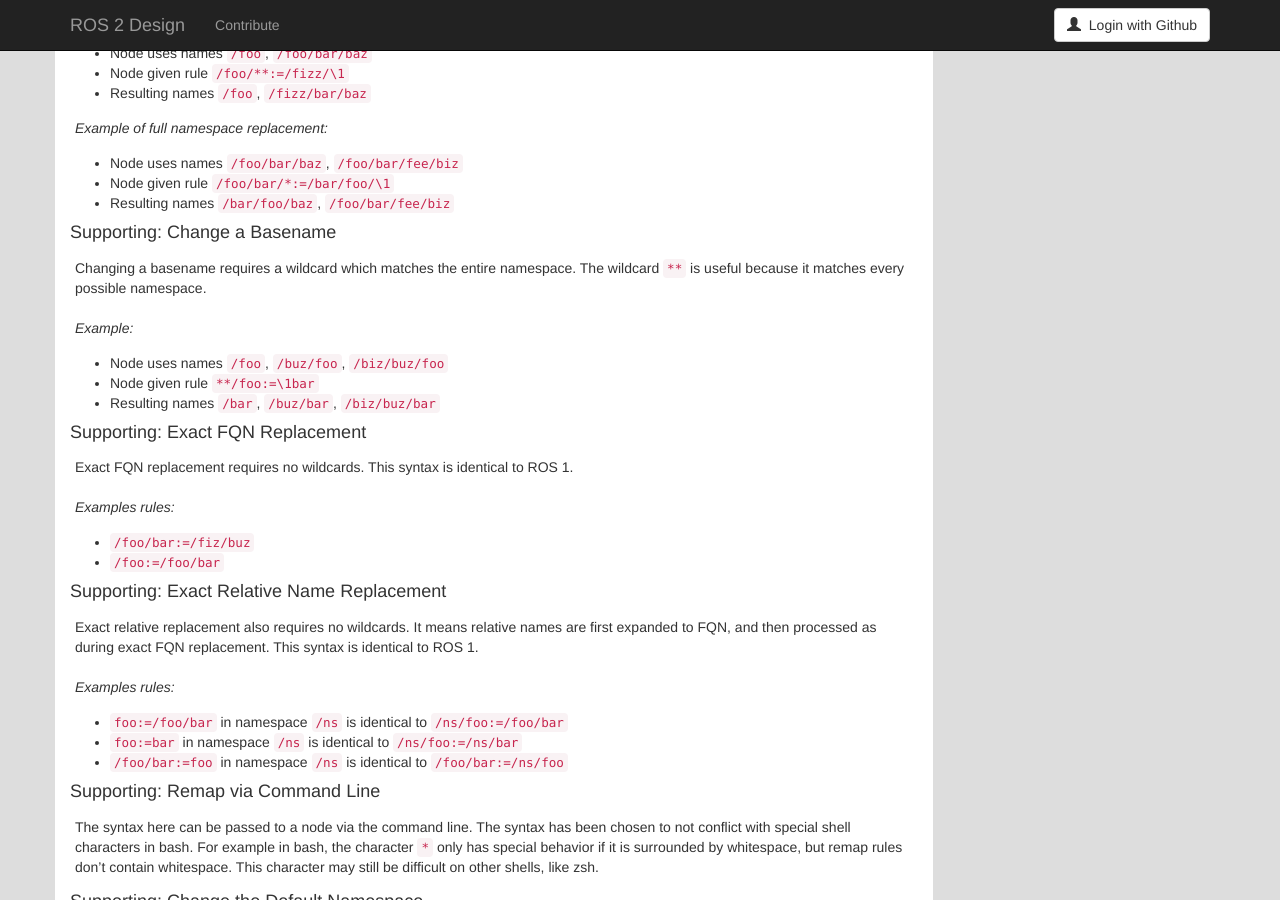
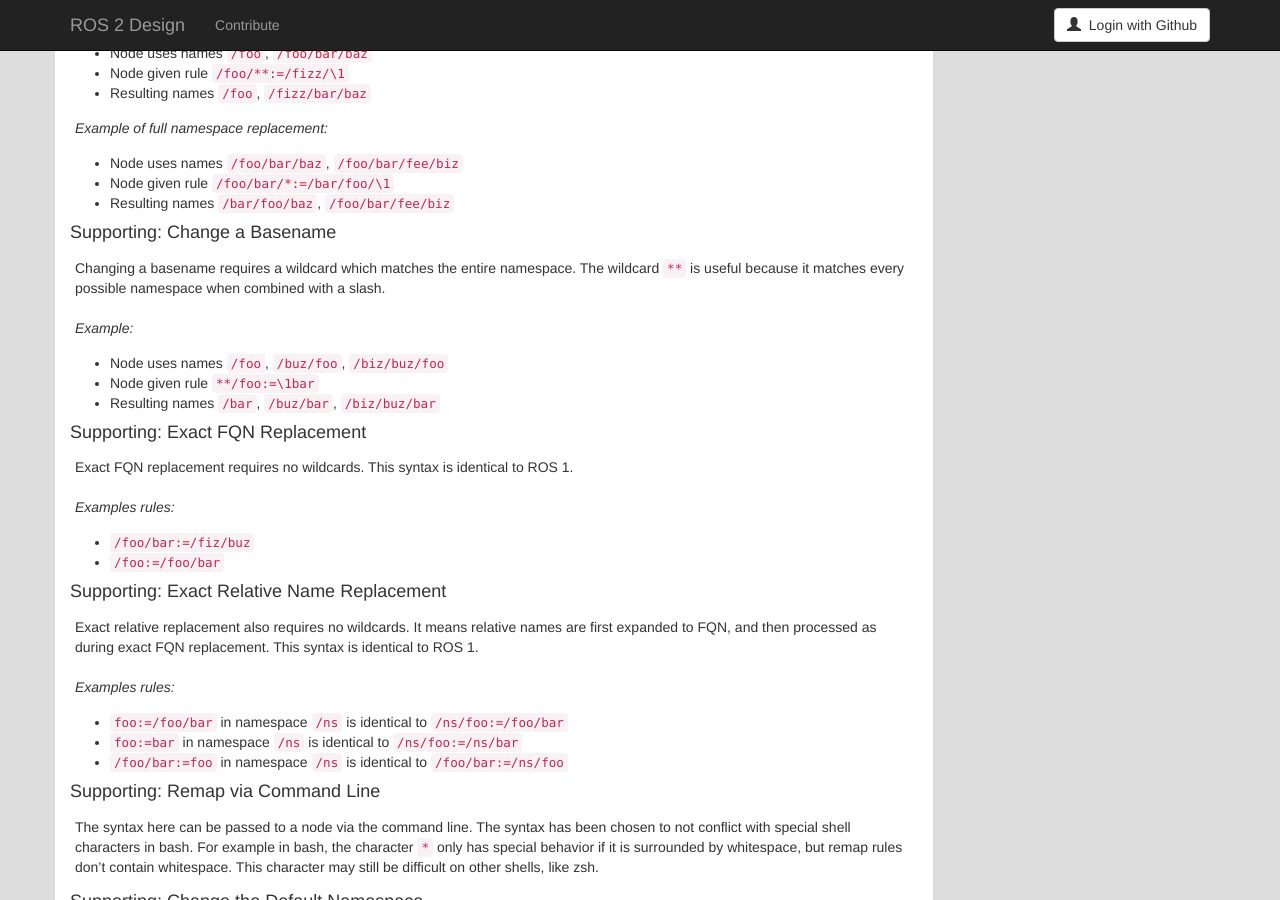
Before and after one commit to ros2/design, a Jekyll site: the page built from articles/141_static_remapping.md, in a window 1280 px wide and 900 px high, scrolled down 5707 px. Built offline with Jekyll 4.4.1, drawn with Linux system fonts in a browser that asks for light colours; nearby versions of some CDN libraries.

Commit message:
** only matches all possible namespaces when combined with a slash

```diff
--- a/articles/141_static_remapping.md
+++ b/articles/141_static_remapping.md
@@ -328,7 +328,7 @@ The second requires a wildcard to match the basename at the end.
 
 #### Supporting: Change a Basename
 Changing a basename requires a wildcard which matches the entire namespace.
-The wildcard `**` is useful because it matches every possible namespace.
+The wildcard `**` is useful because it matches every possible namespace when combined with a slash.
 
 *Example:*
 
```
